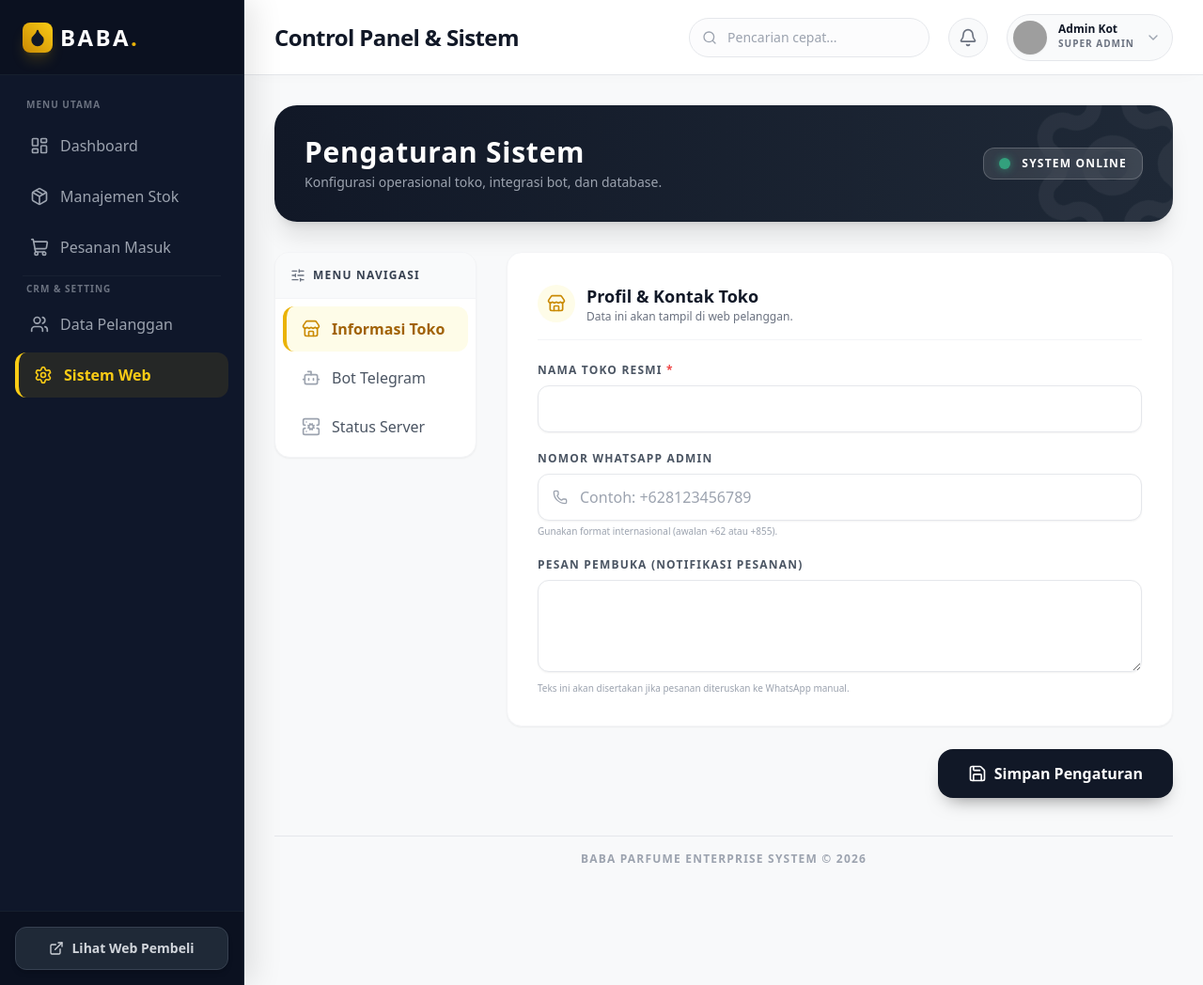
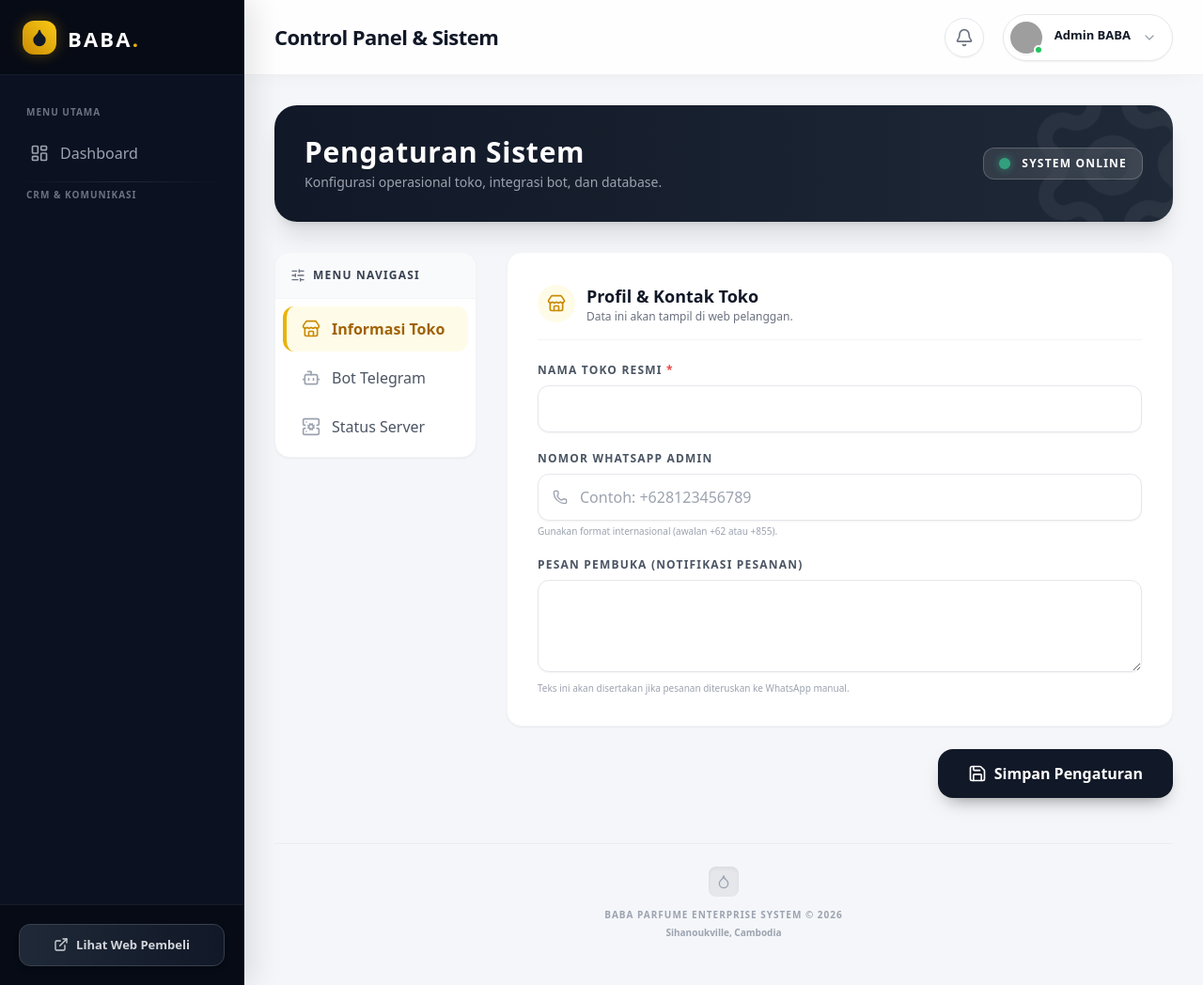
Before and after one commit to dikot0911/baba_parfume_project, a FastAPI app: template templates/admin/settings.html in a window 1280 px wide. Shown: the whole page at 94% size. Run offline with FastAPI, Linux system fonts and the light colour scheme; the template is opened without the code that fills it, so the values that code supplies are empty; some libraries are stand-ins or nearby versions; grey boxes are pictures that could not be loaded.

Commit message:
Update base.html

```diff
--- a/templates/admin/base.html
+++ b/templates/admin/base.html
@@ -2,86 +2,134 @@
 <html lang="id" class="scroll-smooth">
 <head>
     <meta charset="UTF-8">
-    <meta name="viewport" content="width=device-width, initial-scale=1.0">
+    <meta name="viewport" content="width=device-width, initial-scale=1.0, viewport-fit=cover">
     <title>{% block title %}Admin Panel{% endblock %} - BABA Parfume</title>
 
     <script src="https://cdn.tailwindcss.com"></script>
     <script src="https://cdn.jsdelivr.net/npm/lucide@latest/dist/umd/lucide.js"></script>
-
     <script defer src="https://cdn.jsdelivr.net/npm/alpinejs@3.x.x/dist/cdn.min.js"></script>
 
     <style>
         /* CUSTOM SCROLLBAR GLOBAL UNTUK ADMIN PANEL */
-        ::-webkit-scrollbar { width: 8px; height: 8px; }
-        ::-webkit-scrollbar-track { background: #f8fafc; }
+        ::-webkit-scrollbar { width: 6px; height: 6px; }
+        ::-webkit-scrollbar-track { background: transparent; }
         ::-webkit-scrollbar-thumb { background: #cbd5e1; border-radius: 10px; }
         ::-webkit-scrollbar-thumb:hover { background: #94a3b8; }
 
+        .custom-scrollbar::-webkit-scrollbar { width: 4px; }
+        .custom-scrollbar::-webkit-scrollbar-track { background: transparent; }
+        .custom-scrollbar::-webkit-scrollbar-thumb { background: rgba(255,255,255,0.1); border-radius: 10px; }
+
+        /* Glassmorphism Header */
         .glass-header {
-            background: rgba(255, 255, 255, 0.9);
-            backdrop-filter: blur(12px);
-            -webkit-backdrop-filter: blur(12px);
+            background: rgba(255, 255, 255, 0.85);
+            backdrop-filter: blur(16px);
+            -webkit-backdrop-filter: blur(16px);
+        }
+
+        /* Micro-interactions */
+        .nav-item-active {
+            background: linear-gradient(90deg, rgba(234, 179, 8, 0.15) 0%, transparent 100%);
+            border-left: 4px solid #EAB308;
+            color: #FBBF24;
+            font-weight: 800;
+        }
+        .nav-item-inactive {
+            color: #9CA3AF;
+            font-weight: 500;
+            border-left: 4px solid transparent;
+        }
+        .nav-item-inactive:hover {
+            background: rgba(255,255,255,0.05);
+            color: #F3F4F6;
         }
     </style>
 </head>
 
-<body class="bg-[#F8F9FA] flex h-screen overflow-hidden font-sans text-gray-800" x-data="{ sidebarOpen: false }">
+<body class="bg-[#F4F6F9] flex h-screen overflow-hidden font-sans text-gray-800" x-data="{ sidebarOpen: false }">
 
-    <div x-show="sidebarOpen" x-transition.opacity class="fixed inset-0 z-20 bg-gray-900/60 backdrop-blur-sm lg:hidden" @click="sidebarOpen = false" style="display: none;"></div>
+    <div x-show="sidebarOpen" x-transition.opacity class="fixed inset-0 z-40 bg-gray-900/60 backdrop-blur-sm lg:hidden" @click="sidebarOpen = false" style="display: none;"></div>
 
-    <aside :class="sidebarOpen ? 'translate-x-0' : '-translate-x-full'" class="fixed inset-y-0 left-0 z-30 w-[260px] bg-[#0F172A] text-white flex flex-col shadow-[10px_0_30px_rgba(0,0,0,0.1)] transition-transform duration-300 lg:translate-x-0 lg:static lg:inset-0 border-r border-gray-800">
+    <aside :class="sidebarOpen ? 'translate-x-0' : '-translate-x-full'" class="fixed inset-y-0 left-0 z-50 w-[260px] bg-[#0B1121] text-white flex flex-col shadow-[10px_0_30px_rgba(0,0,0,0.1)] transition-transform duration-300 lg:translate-x-0 lg:static lg:inset-0 border-r border-gray-800/50">
 
-        <div class="h-[80px] flex items-center justify-between px-6 border-b border-gray-800/60 bg-[#0B1120]">
-            <div class="flex items-center gap-2">
-                <div class="w-8 h-8 bg-gradient-to-tr from-yellow-600 to-yellow-400 rounded-lg flex items-center justify-center shadow-lg shadow-yellow-500/20">
+        <div class="h-[80px] flex items-center justify-between px-6 border-b border-gray-800/60 bg-[#070b15]">
+            <div class="flex items-center gap-3">
+                <div class="w-9 h-9 bg-gradient-to-tr from-yellow-600 to-yellow-400 rounded-xl flex items-center justify-center shadow-[0_0_15px_rgba(234,179,8,0.3)]">
                     <i data-lucide="droplet" class="w-5 h-5 text-gray-900 fill-current"></i>
                 </div>
-                <h1 class="text-2xl font-black tracking-widest text-white">BABA<span class="text-yellow-500">.</span></h1>
+                <h1 class="text-[22px] font-black tracking-widest text-white mt-1">BABA<span class="text-yellow-500">.</span></h1>
             </div>
-            <button @click="sidebarOpen = false" class="text-gray-400 hover:text-white transition-colors lg:hidden bg-gray-800 p-1.5 rounded-lg">
+            <button @click="sidebarOpen = false" class="text-gray-500 hover:text-white transition-colors lg:hidden bg-gray-800/50 hover:bg-gray-800 p-1.5 rounded-lg">
                 <i data-lucide="x" class="w-5 h-5"></i>
             </button>
         </div>
 
         {% set current_path = request.url.path %}
-        <nav class="flex-1 px-4 py-6 space-y-1.5 overflow-y-auto custom-scrollbar">
+        <nav class="flex-1 px-3 py-6 space-y-1.5 overflow-y-auto custom-scrollbar">
 
-            <p class="px-3 text-[10px] font-black text-gray-500 uppercase tracking-widest mb-3">Menu Utama</p>
+            <p class="px-4 text-[10px] font-black text-gray-500 uppercase tracking-widest mb-3 mt-2">Menu Utama</p>
 
-            <a href="/admin" class="flex items-center space-x-3 px-4 py-3 rounded-xl transition-all duration-200 {% if current_path == '/admin' %}bg-yellow-500/10 text-yellow-400 font-bold border-l-4 border-yellow-400{% else %}text-gray-400 hover:bg-gray-800 hover:text-gray-100 font-medium{% endif %}">
+            <a href="/admin" class="flex items-center space-x-3 px-4 py-3 rounded-r-xl transition-all duration-200 {% if current_path == '/admin' %}nav-item-active{% else %}nav-item-inactive{% endif %}">
                 <i data-lucide="layout-dashboard" class="w-5 h-5"></i>
                 <span>Dashboard</span>
             </a>
 
-            <a href="/admin/stock" class="flex items-center space-x-3 px-4 py-3 rounded-xl transition-all duration-200 {% if '/admin/stock' in current_path %}bg-yellow-500/10 text-yellow-400 font-bold border-l-4 border-yellow-400{% else %}text-gray-400 hover:bg-gray-800 hover:text-gray-100 font-medium{% endif %}">
+            {% if admin_role in ['super_admin', 'oprasional'] %}
+            <a href="/admin/stock" class="flex items-center space-x-3 px-4 py-3 rounded-r-xl transition-all duration-200 {% if '/admin/stock' in current_path %}nav-item-active{% else %}nav-item-inactive{% endif %}">
                 <i data-lucide="package" class="w-5 h-5"></i>
                 <span>Manajemen Stok</span>
             </a>
 
-            <a href="/admin/orders" class="flex items-center space-x-3 px-4 py-3 rounded-xl transition-all duration-200 {% if '/admin/orders' in current_path %}bg-yellow-500/10 text-yellow-400 font-bold border-l-4 border-yellow-400{% else %}text-gray-400 hover:bg-gray-800 hover:text-gray-100 font-medium{% endif %}">
+            <a href="/admin/orders" class="flex items-center justify-between px-4 py-3 rounded-r-xl transition-all duration-200 {% if '/admin/orders' in current_path %}nav-item-active{% else %}nav-item-inactive{% endif %}">
+                <div class="flex items-center space-x-3">
                     <i data-lucide="shopping-cart" class="w-5 h-5"></i>
-                <span class="flex-1">Pesanan Masuk</span>
+                    <span>Pesanan Masuk</span>
+                </div>
                 {% if pending_count and pending_count > 0 %}
-                    <span class="bg-gradient-to-r from-red-500 to-red-600 text-white text-[10px] font-black px-2 py-0.5 rounded-full shadow-md animate-pulse">{{ pending_count }}</span>
+                    <span class="bg-gradient-to-r from-red-500 to-red-600 text-white text-[10px] font-black px-2 py-0.5 rounded-full shadow-md animate-pulse border border-red-400">{{ pending_count }}</span>
                 {% endif %}
             </a>
+            {% endif %}
 
-            <div class="h-px bg-gray-800/60 my-4 mx-2"></div>
-            <p class="px-3 text-[10px] font-black text-gray-500 uppercase tracking-widest mb-3">CRM & Setting</p>
+            <div class="h-px bg-gradient-to-r from-transparent via-gray-800 to-transparent my-5 mx-2"></div>
 
-            <a href="/admin/customers" class="flex items-center space-x-3 px-4 py-3 rounded-xl transition-all duration-200 {% if '/admin/customers' in current_path %}bg-yellow-500/10 text-yellow-400 font-bold border-l-4 border-yellow-400{% else %}text-gray-400 hover:bg-gray-800 hover:text-gray-100 font-medium{% endif %}">
+            <p class="px-4 text-[10px] font-black text-gray-500 uppercase tracking-widest mb-3">CRM & Komunikasi</p>
+
+            {% if admin_role in ['super_admin', 'marketing'] %}
+            <a href="/admin/customers" class="flex items-center space-x-3 px-4 py-3 rounded-r-xl transition-all duration-200 {% if '/admin/customers' in current_path %}nav-item-active{% else %}nav-item-inactive{% endif %}">
                 <i data-lucide="users" class="w-5 h-5"></i>
                 <span>Data Pelanggan</span>
             </a>
+            {% endif %}
 
-            <a href="/admin/settings" class="flex items-center space-x-3 px-4 py-3 rounded-xl transition-all duration-200 {% if '/admin/settings' in current_path %}bg-yellow-500/10 text-yellow-400 font-bold border-l-4 border-yellow-400{% else %}text-gray-400 hover:bg-gray-800 hover:text-gray-100 font-medium{% endif %}">
+            {% if admin_role in ['super_admin', 'marketing', 'cs', 'visitor'] %}
+            <a href="/admin/cs" class="flex items-center justify-between px-4 py-3 rounded-r-xl transition-all duration-200 {% if '/admin/cs' in current_path %}nav-item-active{% else %}nav-item-inactive{% endif %} group">
+                <div class="flex items-center space-x-3">
+                    <i data-lucide="bot-message-square" class="w-5 h-5 group-hover:text-yellow-400 transition-colors"></i>
+                    <span>Panel CS (AI)</span>
+                </div>
+                <span class="w-2 h-2 bg-emerald-500 rounded-full shadow-[0_0_8px_rgba(16,185,129,0.8)] animate-pulse"></span>
+            </a>
+            {% endif %}
+
+            {% if admin_role == 'super_admin' %}
+            <div class="h-px bg-gradient-to-r from-transparent via-gray-800 to-transparent my-5 mx-2"></div>
+            <p class="px-4 text-[10px] font-black text-red-400 uppercase tracking-widest mb-3">Zona Dewa (Super Admin)</p>
+
+            <a href="/admin/staff" class="flex items-center space-x-3 px-4 py-3 rounded-r-xl transition-all duration-200 {% if '/admin/staff' in current_path %}nav-item-active{% else %}nav-item-inactive{% endif %}">
+                <i data-lucide="shield-half" class="w-5 h-5"></i>
+                <span>Manajemen Staff</span>
+            </a>
+
+            <a href="/admin/settings" class="flex items-center space-x-3 px-4 py-3 rounded-r-xl transition-all duration-200 {% if '/admin/settings' in current_path %}nav-item-active{% else %}nav-item-inactive{% endif %}">
                 <i data-lucide="settings" class="w-5 h-5"></i>
                 <span>Sistem Web</span>
             </a>
+            {% endif %}
         </nav>
 
-        <div class="p-4 border-t border-gray-800/60 bg-[#0B1120]">
-            <a href="/" target="_blank" class="flex items-center justify-center space-x-2 w-full py-3 bg-gray-800 hover:bg-gray-700 border border-gray-700 rounded-xl text-sm font-bold text-gray-300 hover:text-yellow-400 transition-all shadow-md group">
+        <div class="p-5 border-t border-gray-800/60 bg-[#070b15]">
+            <a href="/" target="_blank" class="flex items-center justify-center space-x-2 w-full py-3 bg-gradient-to-r from-gray-800 to-gray-900 hover:from-gray-700 hover:to-gray-800 border border-gray-700 hover:border-gray-600 rounded-xl text-[13px] font-bold text-gray-300 hover:text-yellow-400 transition-all shadow-md group">
                 <i data-lucide="external-link" class="w-4 h-4 group-hover:scale-110 transition-transform"></i>
                 <span>Lihat Web Pembeli</span>
             </a>
@@ -90,25 +138,20 @@
 
     <div class="flex-1 flex flex-col h-screen overflow-hidden relative">
 
-        <header class="h-[80px] glass-header shadow-[0_4px_20px_-10px_rgba(0,0,0,0.05)] border-b border-gray-200 flex items-center px-4 lg:px-8 justify-between z-10">
+        <header class="h-[80px] glass-header shadow-[0_4px_30px_-15px_rgba(0,0,0,0.1)] border-b border-gray-200/60 flex items-center px-4 lg:px-8 justify-between z-30">
 
             <div class="flex items-center">
-                <button @click="sidebarOpen = true" class="p-2 bg-gray-100 text-gray-600 rounded-lg hover:bg-gray-200 focus:outline-none lg:hidden mr-4 transition-colors">
-                    <i data-lucide="menu" class="w-6 h-6"></i>
+                <button @click="sidebarOpen = true" class="p-2 bg-white border border-gray-200 text-gray-600 rounded-xl hover:bg-gray-50 focus:outline-none lg:hidden mr-4 transition-all shadow-sm active:scale-95">
+                    <i data-lucide="menu" class="w-5 h-5"></i>
                 </button>
                 <div>
-                    <h2 class="text-2xl font-black text-gray-900 hidden sm:block tracking-tight">{% block header %}Dashboard{% endblock %}</h2>
+                    <h2 class="text-[22px] font-black text-gray-900 hidden sm:block tracking-tight">{% block header %}Dashboard{% endblock %}</h2>
                 </div>
             </div>
 
             <div class="flex items-center space-x-3 lg:space-x-5">
 
-                <div class="hidden md:flex relative group">
-                    <i data-lucide="search" class="absolute left-3.5 top-1/2 transform -translate-y-1/2 text-gray-400 w-4 h-4 group-focus-within:text-yellow-600 transition-colors"></i>
-                    <input type="text" placeholder="Pencarian cepat..." class="pl-10 pr-4 py-2.5 w-64 border border-gray-200 rounded-full text-sm font-medium focus:outline-none focus:border-yellow-400 focus:ring-4 focus:ring-yellow-100 bg-gray-50/50 transition-all">
-                </div>
-
-                <button class="relative p-2.5 bg-gray-50 border border-gray-200 text-gray-500 hover:text-gray-900 hover:bg-gray-100 rounded-full transition-all">
+                <button class="relative p-2.5 bg-white border border-gray-200 text-gray-500 hover:text-yellow-600 hover:border-yellow-200 hover:bg-yellow-50 rounded-full transition-all shadow-sm active:scale-90">
                     <i data-lucide="bell" class="w-5 h-5"></i>
                     {% if pending_count and pending_count > 0 %}
                     <span class="absolute top-0 right-0 w-3 h-3 bg-red-500 border-2 border-white rounded-full animate-bounce"></span>
@@ -116,30 +159,39 @@
                 </button>
 
                 <div class="relative" x-data="{ profileOpen: false }">
-                    <button @click="profileOpen = !profileOpen" @click.away="profileOpen = false" class="flex items-center space-x-3 p-1.5 pr-3 bg-gray-50 border border-gray-200 rounded-full hover:bg-gray-100 transition-all focus:outline-none focus:ring-2 focus:ring-yellow-400/50">
-                        <img src="https://ui-avatars.com/api/?name=Admin+Kot&background=111827&color=FBBF24&bold=true" alt="Admin" class="w-9 h-9 rounded-full shadow-sm">
+                    <button @click="profileOpen = !profileOpen" @click.away="profileOpen = false" class="flex items-center space-x-3 p-1.5 pr-4 bg-white border border-gray-200 rounded-full hover:bg-gray-50 hover:border-gray-300 transition-all focus:outline-none focus:ring-2 focus:ring-yellow-400/50 shadow-sm active:scale-95">
+                        <div class="relative">
+                            <img src="https://ui-avatars.com/api/?name={{ admin_name | default('Admin') | replace(' ', '+') }}&background=111827&color=FBBF24&bold=true" alt="Admin" class="w-9 h-9 rounded-full shadow-sm border border-white">
+                            <span class="absolute bottom-0 right-0 w-2.5 h-2.5 bg-green-500 border-2 border-white rounded-full"></span>
+                        </div>
                         <div class="hidden md:block text-left">
-                            <p class="text-xs font-black text-gray-900 leading-none">Admin Kot</p>
-                            <p class="text-[10px] font-bold text-gray-500 mt-0.5 uppercase tracking-widest">Super Admin</p>
+                            <p class="text-[13px] font-black text-gray-900 leading-none">{{ admin_name | default('Admin BABA') }}</p>
+                            <p class="text-[10px] font-bold text-gray-400 mt-1 uppercase tracking-widest leading-none">{{ admin_role | replace('_', ' ') | title | default('Staff') }}</p>
                         </div>
-                        <i data-lucide="chevron-down" class="w-4 h-4 text-gray-400 hidden md:block transition-transform" :class="profileOpen ? 'rotate-180' : ''"></i>
+                        <i data-lucide="chevron-down" class="w-4 h-4 text-gray-400 hidden md:block transition-transform duration-300" :class="profileOpen ? 'rotate-180 text-gray-900' : ''"></i>
                     </button>
 
-                    <div x-show="profileOpen" x-transition.opacity style="display: none;" class="absolute right-0 mt-3 w-56 bg-white rounded-2xl shadow-xl border border-gray-100 py-2 z-50">
-                        <div class="px-4 py-3 border-b border-gray-50 mb-1">
-                            <p class="text-xs font-bold text-gray-400 uppercase tracking-widest">Login Sebagai</p>
-                            <p class="text-sm font-black text-gray-900 mt-0.5">Admin Kot</p>
+                    <div x-show="profileOpen" x-transition.opacity x-transition:enter-start="scale-95 opacity-0" x-transition:enter-end="scale-100 opacity-100" style="display: none;" class="absolute right-0 mt-3 w-56 bg-white rounded-[1.5rem] shadow-[0_15px_40px_-10px_rgba(0,0,0,0.15)] border border-gray-100 py-2 z-50 overflow-hidden transform origin-top-right">
+                        <div class="px-5 py-4 border-b border-gray-50 bg-gray-50/50">
+                            <p class="text-[10px] font-black text-gray-400 uppercase tracking-widest mb-1">Akses Saat Ini</p>
+                            <p class="text-[15px] font-black text-gray-900 leading-none">{{ admin_name | default('Admin') }}</p>
                         </div>
-                        <a href="/admin/settings" class="flex items-center px-4 py-2.5 text-sm font-semibold text-gray-600 hover:bg-gray-50 hover:text-yellow-600 transition-colors">
-                            <i data-lucide="settings" class="w-4 h-4 mr-3"></i> Pengaturan Web
+                        <div class="p-2 space-y-1">
+                            {% if admin_role == 'super_admin' %}
+                            <a href="/admin/settings" class="flex items-center px-4 py-2.5 rounded-xl text-[13px] font-bold text-gray-600 hover:bg-gray-50 hover:text-yellow-600 transition-colors">
+                                <i data-lucide="settings" class="w-4 h-4 mr-3"></i> Pengaturan Toko
                             </a>
-                        <a href="/" target="_blank" class="flex items-center px-4 py-2.5 text-sm font-semibold text-gray-600 hover:bg-gray-50 hover:text-yellow-600 transition-colors">
-                            <i data-lucide="store" class="w-4 h-4 mr-3"></i> Kunjungi Toko
+                            {% endif %}
+                            <a href="/" target="_blank" class="flex items-center px-4 py-2.5 rounded-xl text-[13px] font-bold text-gray-600 hover:bg-gray-50 hover:text-yellow-600 transition-colors">
+                                <i data-lucide="store" class="w-4 h-4 mr-3"></i> Kunjungi Web
                             </a>
+                        </div>
                         <div class="border-t border-gray-100 my-1"></div>
-                        <a href="#" class="flex items-center px-4 py-2.5 text-sm font-bold text-red-600 hover:bg-red-50 transition-colors">
-                            <i data-lucide="log-out" class="w-4 h-4 mr-3"></i> Logout Sesi
+                        <div class="p-2">
+                            <a href="/admin/logout" class="flex items-center px-4 py-2.5 rounded-xl text-[13px] font-black text-red-600 hover:bg-red-50 hover:text-red-700 transition-colors group">
+                                <i data-lucide="log-out" class="w-4 h-4 mr-3 group-hover:-translate-x-1 transition-transform"></i> Akhiri Sesi (Logout)
                             </a>
+                        </div>
                     </div>
                 </div>
 
@@ -147,11 +199,26 @@
         </header>
 
         <main class="p-4 lg:p-8 flex-1 overflow-y-auto custom-scrollbar relative">
+
+            {% if request.url.path == '/admin/staff' and admin_role != 'super_admin' %}
+                <div class="bg-red-50 border border-red-200 text-red-600 p-6 rounded-2xl text-center shadow-sm">
+                    <i data-lucide="shield-alert" class="w-12 h-12 mx-auto mb-3 text-red-500"></i>
+                    <h2 class="text-lg font-black mb-1">Akses Ditolak!</h2>
+                    <p class="text-sm font-medium">Hanya Dewa (Super Admin) yang boleh masuk ke zona ini.</p>
+                </div>
+            {% else %}
                 {% block content %}
                 {% endblock %}
+            {% endif %}
 
-            <div class="mt-10 pt-4 border-t border-gray-200 text-center text-xs font-bold text-gray-400 uppercase tracking-widest pb-4">
+            <div class="mt-12 pt-6 border-t border-gray-200/60 text-center pb-4">
+                <div class="w-8 h-8 bg-gray-200 rounded-lg flex items-center justify-center mx-auto mb-3 shadow-inner">
+                    <i data-lucide="droplet" class="w-4 h-4 text-gray-400"></i>
+                </div>
+                <p class="text-[10px] font-black text-gray-400 uppercase tracking-widest">
                     BABA Parfume Enterprise System &copy; 2026
+                </p>
+                <p class="text-[10px] font-bold text-gray-400 mt-1">Sihanoukville, Cambodia</p>
             </div>
         </main>
 
@@ -161,7 +228,6 @@
         document.addEventListener('alpine:init', () => {
             lucide.createIcons();
         });
-        // Fallback panggil ulang buat aman
         window.onload = function() {
             lucide.createIcons();
         }
```
Lines whose indentation alone changed are shown as unchanged.
